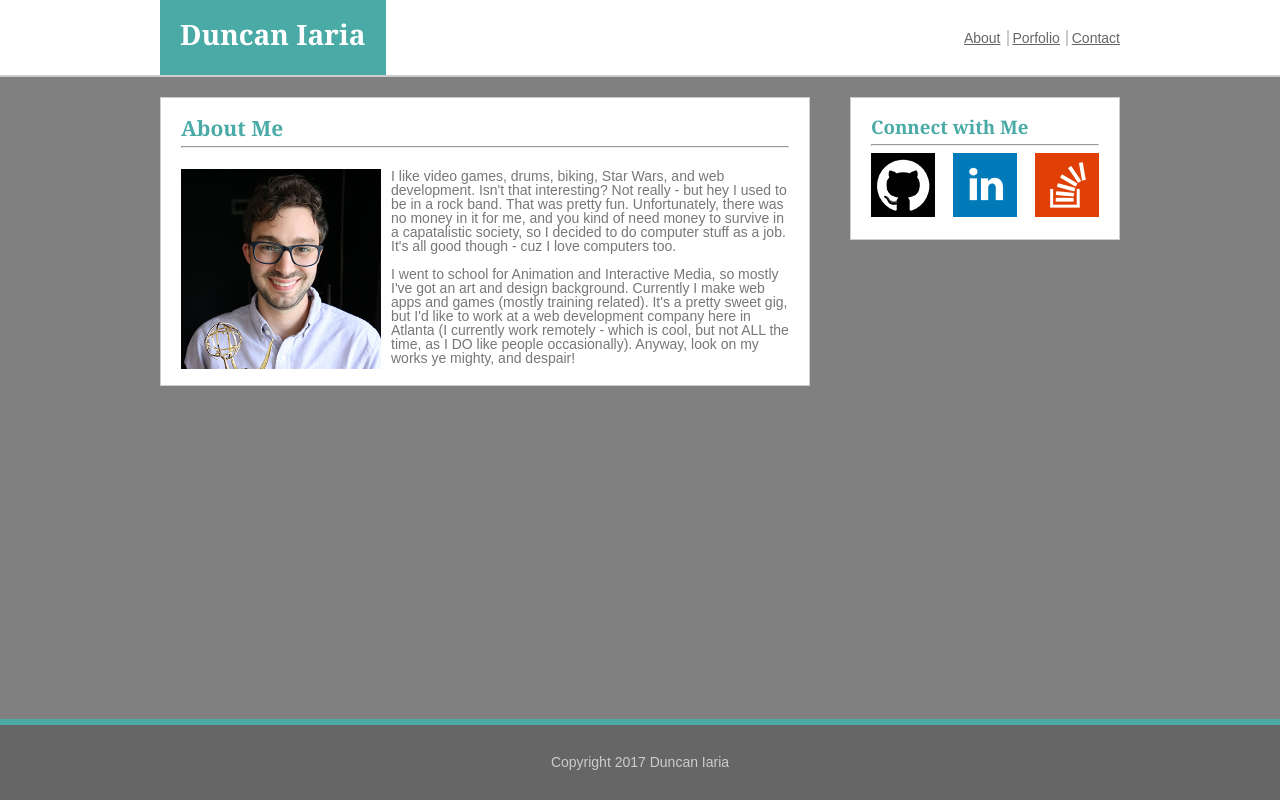
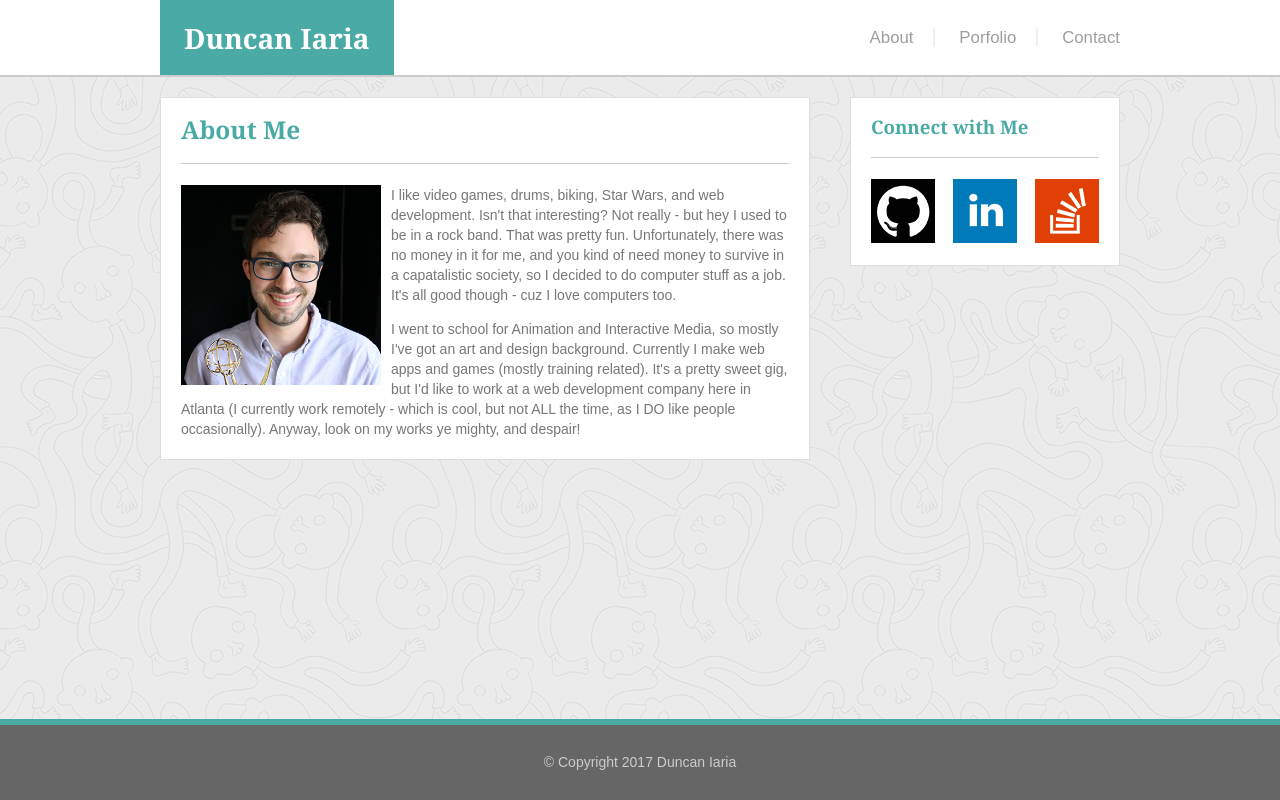
Before and after one commit to duncan-iaria/Basic-Portfolio, a plain HTML site: page index.html in a window 1280 px wide. Drawn offline with Linux system fonts and the light colour scheme.

Commit message:
completed index.html

```diff
--- a/assets/css/style.css
+++ b/assets/css/style.css
@@ -12,6 +12,7 @@ h1
 body
 {
 	font-family: 'Arial', 'Helvetica Neue', Helvetica, sans-serif;
+	background-image: url( "../images/ignasi-pattern.png" );
 	background-color: grey;
 	font-size: 14px;
 }
@@ -25,7 +26,7 @@ h1, h2, h3, h4
 
 h2
 {
-	font-size: 1.5em;
+	font-size: 1.75em;
 }
 
 h3
@@ -43,8 +44,18 @@ nav
 {
 	float: right;
 	position: relative;
-	width: 200px;
+	width: 400px;
 	height: 100%;
+}
+
+hr
+{
+	border: 0;
+	border-top: 1px solid #cccccc;
+	height: 1px;
+
+	margin-top: 20px;
+	margin-bottom: 20px;
 }
 
 .nav-main
@@ -58,8 +69,16 @@ nav
 /*links contained within the nav section*/
 .nav-main > a:not(:last-child) /*this pseudo selector excludes the last item*/
 {
-	border-right: 2px #cccccc solid;
-	padding-right: 6px;
+	border-right: 2px #f0f0f0 solid;
+	padding-right: 20px;
+}
+
+.nav-main > a
+{
+	margin-left: 20px;
+	font-size: 1.2em;
+	text-decoration: none;
+	color: #9e9d9e;
 }
 
 .logo
@@ -70,7 +89,7 @@ nav
 
 .logo-text
 {
-	padding: 20px;
+	padding: 24px;
 	color: #ffffff;
 }
 
@@ -109,7 +128,19 @@ nav
 .content
 {
 	padding: 20px;
-	border: 1px #cccccc solid;
+	border: 1px #dddddd solid;
+}
+
+.content > img
+{
+	width: 200px;
+	margin-right: 10px;
+	float: left;
+}
+
+.content > p
+{
+	line-height: 20px;
 }
 
 .main, .sidebar
@@ -120,12 +151,9 @@ nav
 	margin-top: 20px;
 }
 
-.content > img
-{
-	width: 200px;
-	margin-right: 10px;
-	float: left;
-}
+/*CONTACT CONTENT*/
+
+/*PORTFOLIO CONTENT*/
 
 /*SIDEBAR*/
 .sidebar
@@ -169,12 +197,3 @@ nav
 {
 	border: 1px solid red;
 }
-/*=================================================================================================
-   * Teal color (used for headings and backgrounds): `#4aaaa5`
-   * Regular font color (used for paragraphs and all text besides the headings): `#777777`
-   * Main header background color: `#ffffff`
-   * Main header border color: `#cccccc`
-   * Footer background color: `#666666`
-   * Main content background color: `#ffffff`
-   * Main content border color: `#dddddd`
-   ================================================================================================*/
--- a/index.html
+++ b/index.html
@@ -1,5 +1,5 @@
 <!DOCTYPE html>
-<!-- Duncan Iaria - duncaniaria@gmail.com -->
+<!-- Made by Duncan Iaria - duncaniaria@gmail.com -->
 <html lang="en-us">
 
 	<head>
@@ -14,11 +14,11 @@
 			<div class="container">
 				<div class="header">
 					<!-- NAVIGATION LINKS -->
-					<nav class="">
+					<nav>
 						<div class="nav-main">
-							<a href="#">About</a>
-							<a href="#">Porfolio</a>
-							<a href="#">Contact</a>
+							<a href="index.html">About</a>
+							<a href="portfolio.html">Porfolio</a>
+							<a href="contact.html">Contact</a>
 						</div>
 					</nav>
 
@@ -34,9 +34,8 @@
 			<div class="main">
 				<div class="content">
 					<h2>About Me</h2>
+
 					<hr/>
-
-					<br/>
 
 					<img src="assets/images/duncan-portrait-sm.jpg" alt="Handsome Picture of Duncan Iaria"/>
 					<p>I like video games, drums, biking, Star Wars, and web development. Isn't that interesting? Not really - but hey I used to be in a rock band. That was pretty fun. Unfortunately, there was no money in it for me, and you kind of need money to survive in a capatalistic society, so I decided to do computer stuff as a job. It's all good though - cuz I love computers too.</p>
@@ -55,11 +54,11 @@
 					<hr />
 
 					<div class="social-icon">
-						<a href="#"><img src="assets/images/git-hub.png" alt="git hub icon"/></a>
+						<a href="https://github.com/duncan-iaria" target="_blank"><img src="assets/images/git-hub.png" alt="git hub icon"/></a>
 					</div>
 
 					<div class="social-icon">
-						<a href="#"><img src="assets/images/linkedin.png" alt="linkedin icon"/></a>
+						<a href="https://www.linkedin.com/in/duncan-iaria-8b84b78/" target="blank"><img src="assets/images/linkedin.png" alt="linkedin icon"/></a>
 					</div>
 
 					<div class="social-icon">
@@ -74,7 +73,7 @@
 		<!-- FOOTER -->
 		<div class="footer">
 			<div>
-				<p class="footer-text">Copyright 2017 Duncan Iaria</p>
+				<p class="footer-text"> &copy; Copyright 2017 Duncan Iaria</p>
 			</div>
 		</div>
 	</body>
```
Also changed, not shown: assets/images/ignasi-pattern.png (added).
